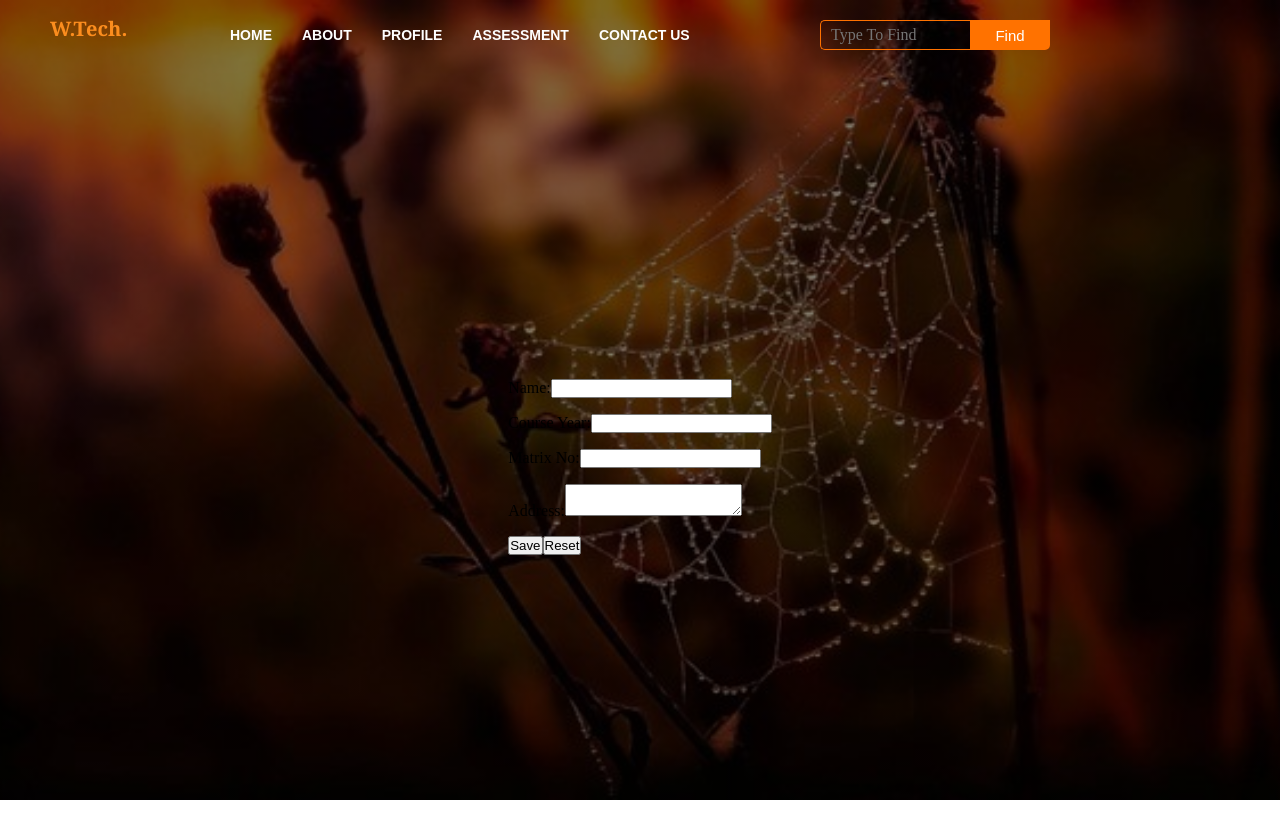
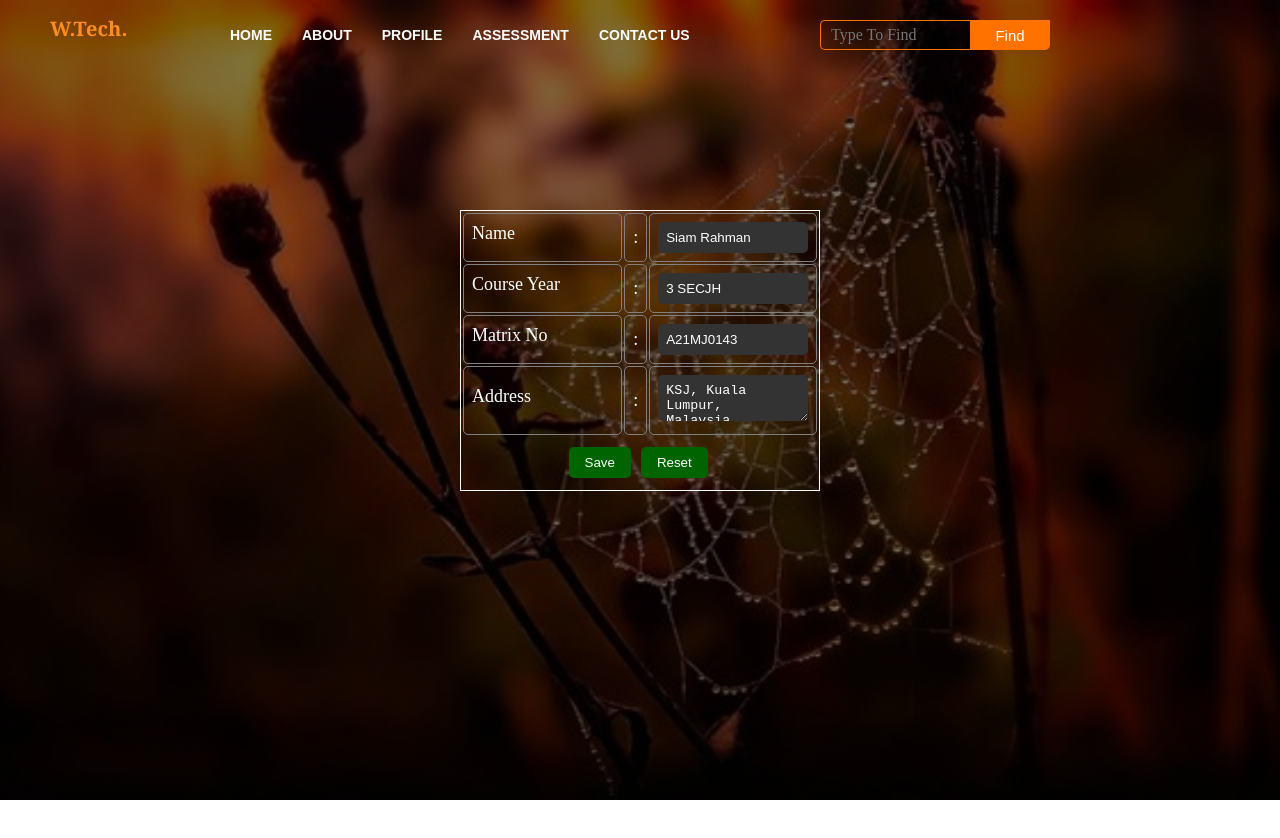
Before and after one commit to SiamRahman29/Asg_Siam, a Vue app: page /profile in a window 1280 px wide. Shown: the top 838 px of the page. Built offline with nearby package versions, Linux system fonts and the light colour scheme.

Commit message:
About page

```diff
--- a/package.json
+++ b/package.json
@@ -10,7 +10,8 @@
   "dependencies": {
     "core-js": "^3.8.3",
     "vue": "^3.2.13",
-    "vue-router": "^4.3.2"
+    "vue-router": "^4.3.2",
+    "vuex": "^4.0.2"
   },
   "devDependencies": {
     "@babel/core": "^7.12.16",
--- /dev/null
+++ b/src/components/About_Table.vue
@@ -0,0 +1,63 @@
+<template>
+    <div class="table-container">
+      <table>
+
+        <tr>
+        <td class="field">Name</td>
+        <td>:</td>
+        <td class="entry">{{ profile.name }}</td>
+      </tr>
+      <tr>
+        <td class="field">Course Year</td>
+        <td>:</td>
+        <td class="entry">{{ profile.courseYear }}</td>
+      </tr>
+      <tr>
+        <td class="field">Matrix No</td>
+        <td>:</td>
+        <td class="entry">{{ profile.matrixNo }}</td>
+      </tr>
+      <tr>
+        <td class="field">Address</td>
+        <td>:</td>
+        <td class="entry">{{ profile.address }}</td>
+      </tr>
+
+      </table>
+    </div>
+  </template>
+
+  <script>
+  import { mapState } from 'vuex';
+
+export default {
+  computed: {
+    ...mapState(['profile']),
+  },
+};
+  </script>
+
+  <style scoped>
+  .table-container {
+    display: flex;
+    justify-content: center;
+  }
+
+  table {
+    border-collapse: collapse;
+  }
+
+  td {
+    color: white;
+    border: 1px solid white;
+    padding: 10px;
+  }
+  .field{
+    font-size: 20px;
+  }
+  .entry{
+    font-size: 36px;
+    color: orange;
+
+  }
+  </style>
--- a/src/components/Navbar.vue
+++ b/src/components/Navbar.vue
@@ -11,7 +11,7 @@
                 <ul>
 
                     <li><router-link to="/">HOME</router-link></li>
-                    <li><a href="#">ABOUT</a></li>
+                    <li><router-link to="/about">ABOUT</router-link></li>
                     <!-- <li><a href="#">COURSE MATERIALS</a></li> -->
                     <li><router-link to="/profile">PROFILE</router-link></li>
                     <li><a href="#">ASSESSMENT</a></li>
--- a/src/components/Profile_Form.vue
+++ b/src/components/Profile_Form.vue
@@ -1,69 +1,167 @@
 <template>
   <div class="form-container">
-      <form @submit.prevent="onSubmit" @reset="onReset">
-        <div class="form-group">
-          <label for="name">Name:</label>
-          <input type="text" id="name" v-model="form.name" required>
-        </div>
-        <div class="form-group">
-          <label for="courseYear">Course Year:</label>
-          <input type="number" id="courseYear" v-model="form.courseYear" required>
-        </div>
-        <div class="form-group">
-          <label for="matrixNo">Matrix No:</label>
-          <input type="text" id="matrixNo" v-model="form.matrixNo" required>
-        </div>
-        <div class="form-group">
-          <label for="address">Address:</label>
-          <textarea id="address" v-model="form.address" required></textarea>
-        </div>
-        <div class="form-group">
-          <button type="submit">Save</button>
-          <button type="reset">Reset</button>
-        </div>
+    <form @submit.prevent="onSubmit">
+      <table class="form-table">
+        <tr class="form-group">
+          <td><label for="name">Name</label></td>
+          <td>:</td>
+          <td><input type="text" id="name" v-model="form.name" required></td>
+        </tr>
+        <tr class="form-group">
+          <td><label for="courseYear">Course Year</label></td>
+          <td>:</td>
+          <td><input type="text" id="courseYear" v-model="form.courseYear" required></td>
+        </tr>
+        <tr class="form-group">
+          <td><label for="matrixNo">Matrix No</label></td>
+          <td>:</td>
+          <td><input type="text" id="matrixNo" v-model="form.matrixNo" required></td>
+        </tr>
+        <tr class="form-group">
+          <td><label for="address">Address</label></td>
+          <td>:</td>
+          <td><textarea id="address" v-model="form.address" required></textarea></td>
+        </tr>
+        <tr class="form-buttons">
+          <td colspan="3" class="button-cell">
+            <button type="submit" class="save-button">Save</button>
+            <button type="button" @click = "onReset" class="reset-button">Reset</button>
+          </td>
+        </tr>
+      </table>
     </form>
   </div>
 </template>
 
 <script>
+import { mapState, mapActions } from 'vuex';
+
 export default {
   data() {
     return {
+      /*
       form: {
         name: '',
         courseYear: '',
         matrixNo: '',
         address: '',
       },
+      */
+      form: this.getInitialFormState(),
     };
   },
+  computed: {
+    ...mapState(['profile']),
+  },
+  watch: {
+    profile: {
+      handler(newProfile) {
+        this.form = { ...newProfile };
+      },
+      immediate: true,
+    },
+  },
   methods: {
+    ...mapActions(['updateProfile']),
+    getInitialFormState() {
+      return { ...this.profile };
+    },
     onSubmit() {
-        // Handle form submission
-        console.log(this.form);
+      this.updateProfile(this.form);
     },
     onReset() {
-        // Reset form fields
-        this.form = {
-          name: '',
-          courseYear: '',
-          matrixNo: '',
-          address: '',
-        };
+      this.form = this.getInitialFormState();
     },
   },
 };
 </script>
-
 <style scoped>
 .form-container {
   display: flex;
   justify-content: center;
   align-items: center;
   height: 100vh;
+
+  background-position: center;
+  background-size: cover;
+}
+
+form {
+  margin-top: -250px;
+  padding: 20px;
+  border-radius: 10px;
+
+  width: 400px;
+  color: white;
+  background: transparent;
+  font-size: large;
+}
+
+.form-table {
+  width: 100%;
+
+  border: 1px solid white;
+
+}
+td {
+  border: 1px solid gray;
+  border-radius: 5px;
 }
 
 .form-group {
   margin-bottom: 1rem;
 }
+
+.form-group label {
+  display: block;
+  margin-bottom: 0.5rem;
+}
+
+.form-group td {
+  padding: 0.5rem;
+}
+
+.form-group input,
+.form-group textarea {
+  width: 100%;
+  padding: 0.5rem;
+  border: none;
+  border-radius: 5px;
+  background-color: #333;
+  color: white;
+}
+
+.button-cell {
+  display: flex;
+  justify-content: center;
+  gap: 10px;
+  padding-left: 120%;
+  border: none;
+  margin: 10px;
+
+}
+
+.form-buttons {
+  display: flex;
+  justify-content: center;
+  gap: 10px;
+}
+
+.save-button,
+.reset-button {
+  padding: 0.5rem 1rem;
+  border: none;
+  border-radius: 5px;
+  cursor: pointer;
+}
+
+.save-button {
+  background-color: darkgreen;
+  color: white;
+}
+
+.reset-button {
+  background-color: darkgreen;
+  color: white;
+}
 </style>
--- a/src/main.js
+++ b/src/main.js
@@ -2,5 +2,6 @@
 import { createApp } from 'vue'
 import App from './App.vue'
 import router from './router'
+import store from './store'
 
-createApp(App).use(router).mount('#app')
+createApp(App).use(store).use(router).mount('#app')
--- a/src/router/index.js
+++ b/src/router/index.js
@@ -2,6 +2,7 @@
 import { createRouter, createWebHistory } from 'vue-router';
 import HomePage from '../views/HomePage.vue';
 import ProfilePage from '../views/ProfilePage.vue';
+import AboutPage from '../views/AboutPage.vue';
 
 const routes = [
   {
@@ -14,6 +15,11 @@ const routes = [
     name: 'Profile',
     component: ProfilePage
   },
+  {
+    path: '/about',
+    name: 'About',
+    component: AboutPage
+  }
 ];
 
 const router = createRouter({
--- /dev/null
+++ b/src/store/index.js
@@ -0,0 +1,25 @@
+import { createStore } from 'vuex';
+
+export default createStore({
+  state: {
+    profile: {
+      name: 'Siam Rahman',
+      courseYear: '3 SECJH',
+      matrixNo: 'A21MJ0143',
+      address: 'KSJ, Kuala Lumpur, Malaysia.'
+    }
+  },
+  mutations: {
+    updateProfile(state, payload) {
+      state.profile = { ...state.profile, ...payload };
+    }
+  },
+  actions: {
+    updateProfile({ commit }, payload) {
+      commit('updateProfile', payload);
+    }
+  },
+  getters: {
+    profile: state => state.profile
+  }
+});
--- /dev/null
+++ b/src/views/AboutPage.vue
@@ -0,0 +1,41 @@
+<!-- App.vue -->
+<template>
+    <div class="main">
+
+      <Navbar />
+
+
+      <About_Table />
+    </div>
+  </template>
+
+  <script>
+  // Import components
+  import Navbar from '../components/Navbar.vue';
+  import About_Table from '../components/About_Table.vue';
+
+  export default {
+    components: {
+      Navbar,
+      About_Table
+    },
+
+  }
+  </script>
+
+  <style>
+
+  *{
+      margin: 0;
+      padding: 0;
+      box-sizing: border-box;
+  }
+  .main{
+      width: 100%;
+      background: linear-gradient(to top, rgba(0,0,0,0.5)50%,rgba(0,0,0,0.5)50%),
+  url(../assets/3.jpg);
+      background-position: center;
+      background-size: cover;
+      height: 100vh;
+  }
+  </style>
```
Also changed, not shown: 1 other file (tests, documents, lock files or other folders). Lines whose indentation alone changed are shown as unchanged.
